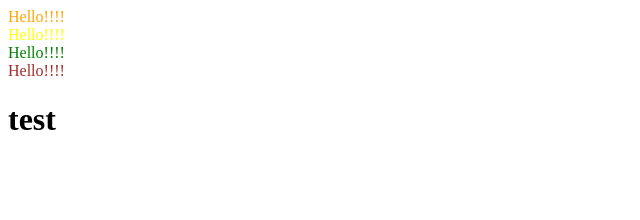
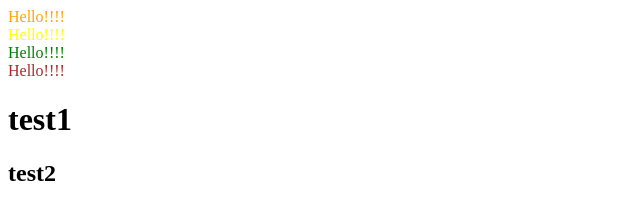
Before and after one commit to chkim-lab/html_study, a plain HTML site: page 2.CSS학습/4.상속과 우선순위/2.우선순위.html in a window 1280 px wide. Shown: the whole page, without its empty margins (0-640 px from the left). Drawn offline with Linux system fonts and the light colour scheme.

Commit message:
home commit

```diff
--- a/2.CSS학습/4.상속과 우선순위/2.우선순위.html
+++ b/2.CSS학습/4.상속과 우선순위/2.우선순위.html
@@ -35,7 +35,8 @@
     <div id="c-yellow" class="c-green">Hello!!!!</div>
     <div class="c-green">Hello!!!!</div>
     <div>Hello!!!!</div>
-    <h1>test</h1>
+    <h1>test1</h1>
+    <h2>test2</h2>
 </body>
 
 </html>
```
